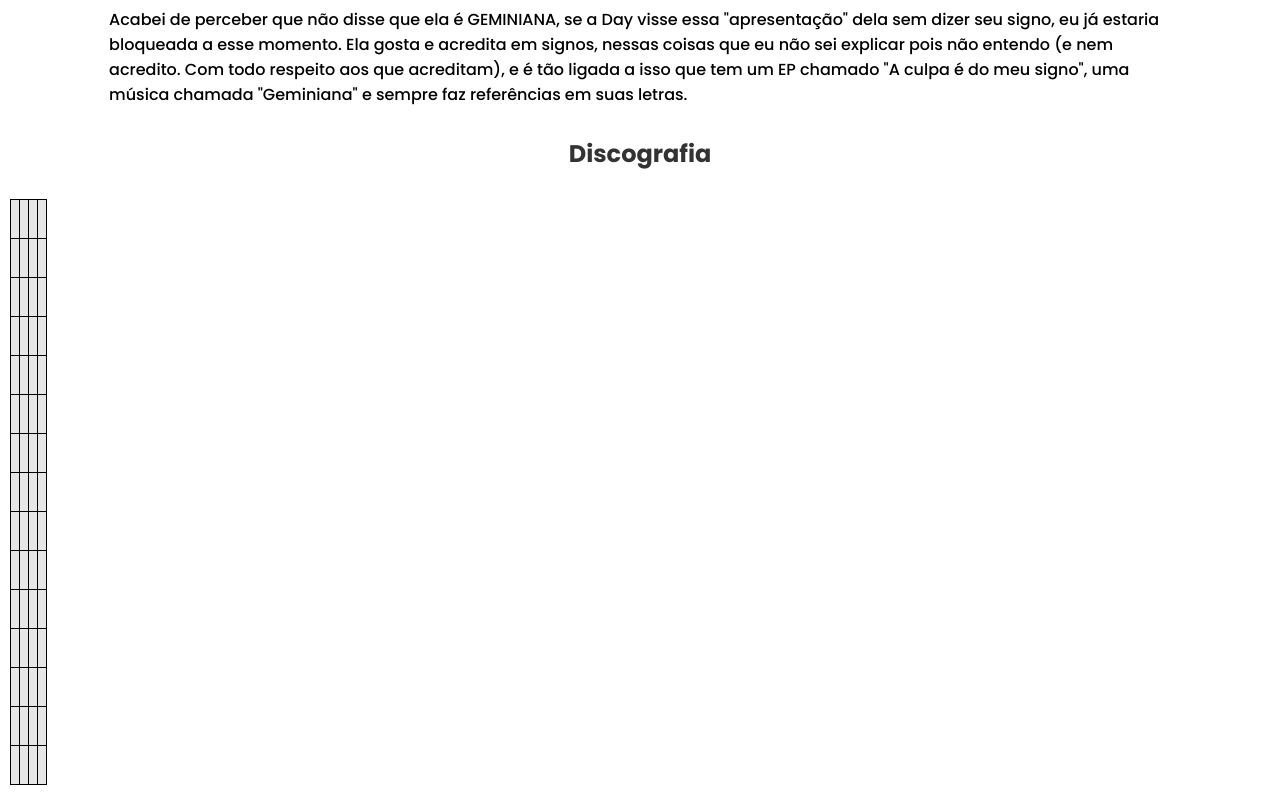
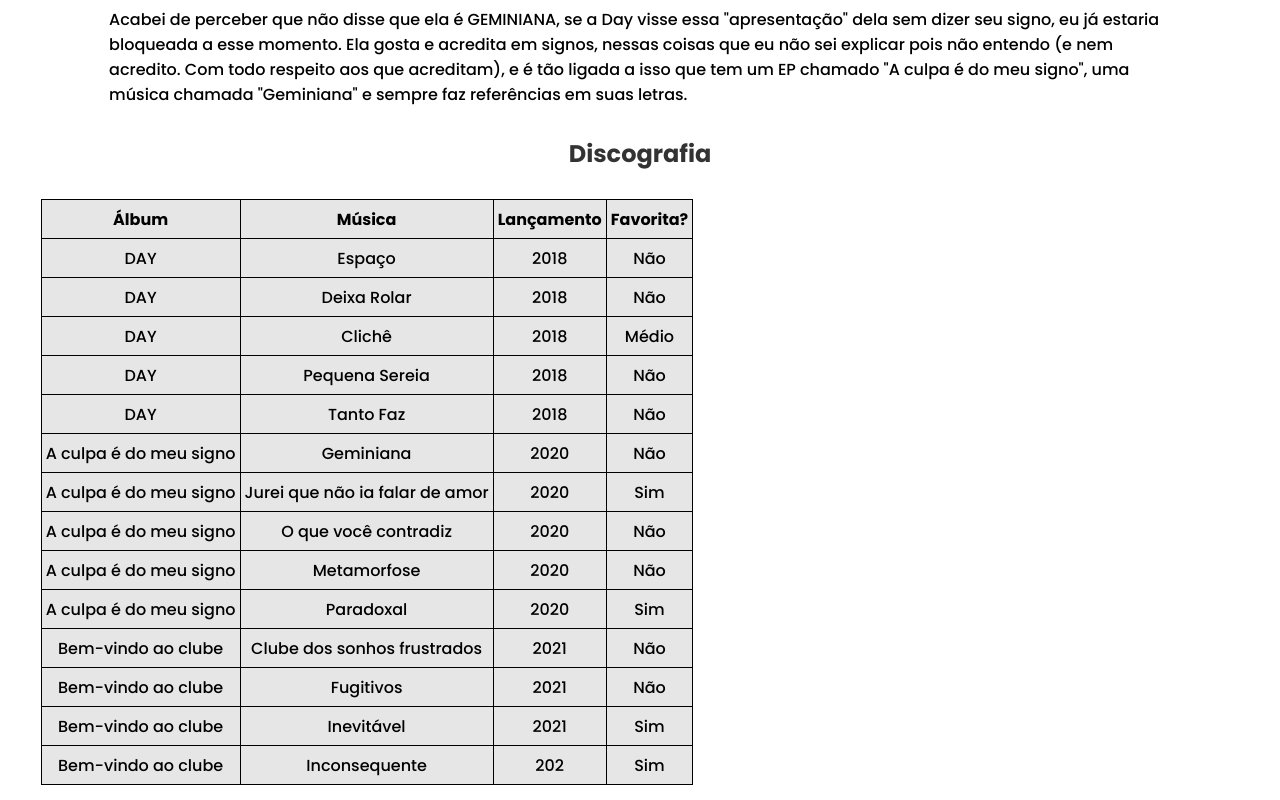
Before and after one commit to beduao/singers, a plain HTML site: page day.html in a window 1280 px wide. Shown: the part 1468-2268 px from the top of the page. Drawn offline with Linux system fonts and the light colour scheme.

Commit message:
Update day.html
Correção na day

```diff
--- a/day.html
+++ b/day.html
@@ -46,7 +46,7 @@
         para o time do Lulu Santos e chegou à FINAL DO PORGRAMA (palmas para a Day &#128079;&#128079;&#128079;&#128079;&#128079;).
         Infelizmente não ganhou, mas a participação no programa já valeu e muito, pois ganhou reconhecimento, contrato com
         gravadora (se não me engano) e AINDA o amor de Lulu Santos, porque eu nunca vi ele gostar tanto e defender tanto alguém
-        do seu time como fez com a Day (porque ela recebia muito hate, então as 'defesas' dele, eram muito importantes).
+        do seu time como fez com a Day (porque ela recebia muito hate, então as 'defesas' dele eram muito importantes).
     </p>
     <p class="texto">Depois disso ela começou a lançar suas músicas e foi aos poucos entrando pro mundinho do rock br, que é
         onde ela diz que sempre quis estar.
@@ -60,94 +60,94 @@
     <div class="tabela-texto">
         <table class="tabela">
             <tr>
-                <th></th>
-                <th></th>
-                <th></th>
-                <th></th>
+                <th>Álbum</th>
+                <th>Música</th>
+                <th>Lançamento</th>
+                <th>Favorita?</th>
             </tr>
             <tr>
-                <td></td>
-                <td></td>
-                <td></td>
-                <td></td>
+                <td>DAY</td>
+                <td>Espaço</td>
+                <td>2018</td>
+                <td>Não</td>
             </tr>
             <tr>
-                <td></td>
-                <td></td>
-                <td></td>
-                <td></td>
+                <td>DAY</td>
+                <td>Deixa Rolar</td>
+                <td>2018</td>
+                <td>Não</td>
             </tr>
             <tr>
-                <td></td>
-                <td></td>
-                <td></td>
-                <td></td>
+                <td>DAY</td>
+                <td>Clichê</td>
+                <td>2018</td>
+                <td>Médio</td>
             </tr>
             <tr>
-                <td></td>
-                <td></td>
-                <td></td>
-                <td></td>
+                <td>DAY</td>
+                <td>Pequena Sereia</td>
+                <td>2018</td>
+                <td>Não</td>
             </tr>
             <tr>
-                <td></td>
-                <td></td>
-                <td></td>
-                <td></td>
+                <td>DAY</td>
+                <td>Tanto Faz</td>
+                <td>2018</td>
+                <td>Não</td>
             </tr>
             <tr>
-                <td></td>
-                <td></td>
-                <td></td>
-                <td></td>
+                <td>A culpa é do meu signo</td>
+                <td>Geminiana</td>
+                <td>2020</td>
+                <td>Não</td>
             </tr>
             <tr>
-                <td></td>
-                <td></td>
-                <td></td>
-                <td></td>
+                <td>A culpa é do meu signo</td>
+                <td>Jurei que não ia falar de amor</td>
+                <td>2020</td>
+                <td>Sim</td>
             </tr>
             <tr>
-                <td></td>
-                <td></td>
-                <td></td>
-                <td></td>
+                <td>A culpa é do meu signo</td>
+                <td>O que você contradiz</td>
+                <td>2020</td>
+                <td>Não</td>
             </tr>
             <tr>
-                <td></td>
-                <td></td>
-                <td></td>
-                <td></td>
+                <td>A culpa é do meu signo</td>
+                <td>Metamorfose</td>
+                <td>2020</td>
+                <td>Não</td>
             </tr>
             <tr>
-                <td></td>
-                <td></td>
-                <td></td>
-                <td></td>
+                <td>A culpa é do meu signo</td>
+                <td>Paradoxal</td>
+                <td>2020</td>
+                <td>Sim</td>
             </tr>
             <tr>
-                <td></td>
-                <td></td>
-                <td></td>
-                <td></td>
+                <td>Bem-vindo ao clube</td>
+                <td>Clube dos sonhos frustrados</td>
+                <td>2021</td>
+                <td>Não</td>
             </tr>
             <tr>
-                <td></td>
-                <td></td>
-                <td></td>
-                <td></td>
+                <td>Bem-vindo ao clube</td>
+                <td>Fugitivos</td>
+                <td>2021</td>
+                <td>Não</td>
             </tr>
             <tr>
-                <td></td>
-                <td></td>
-                <td></td>
-                <td></td>
+                <td>Bem-vindo ao clube</td>
+                <td>Inevitável</td>
+                <td>2021</td>
+                <td>Sim</td>
             </tr>
             <tr>
-                <td></td>
-                <td></td>
-                <td></td>
-                <td></td>
+                <td>Bem-vindo ao clube</td>
+                <td>Inconsequente</td>
+                <td>202</td>
+                <td>Sim</td>
             </tr>
         </table>
     </div>
```
